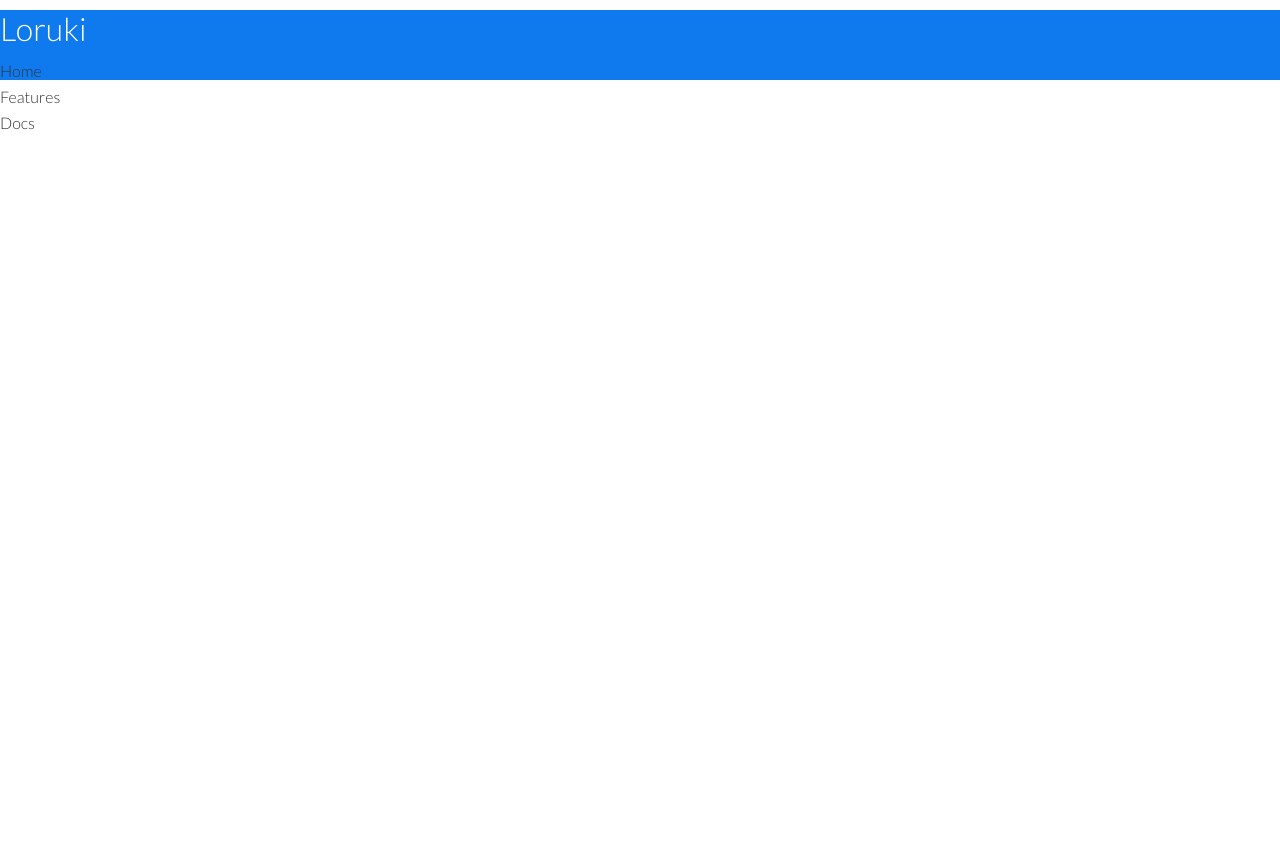
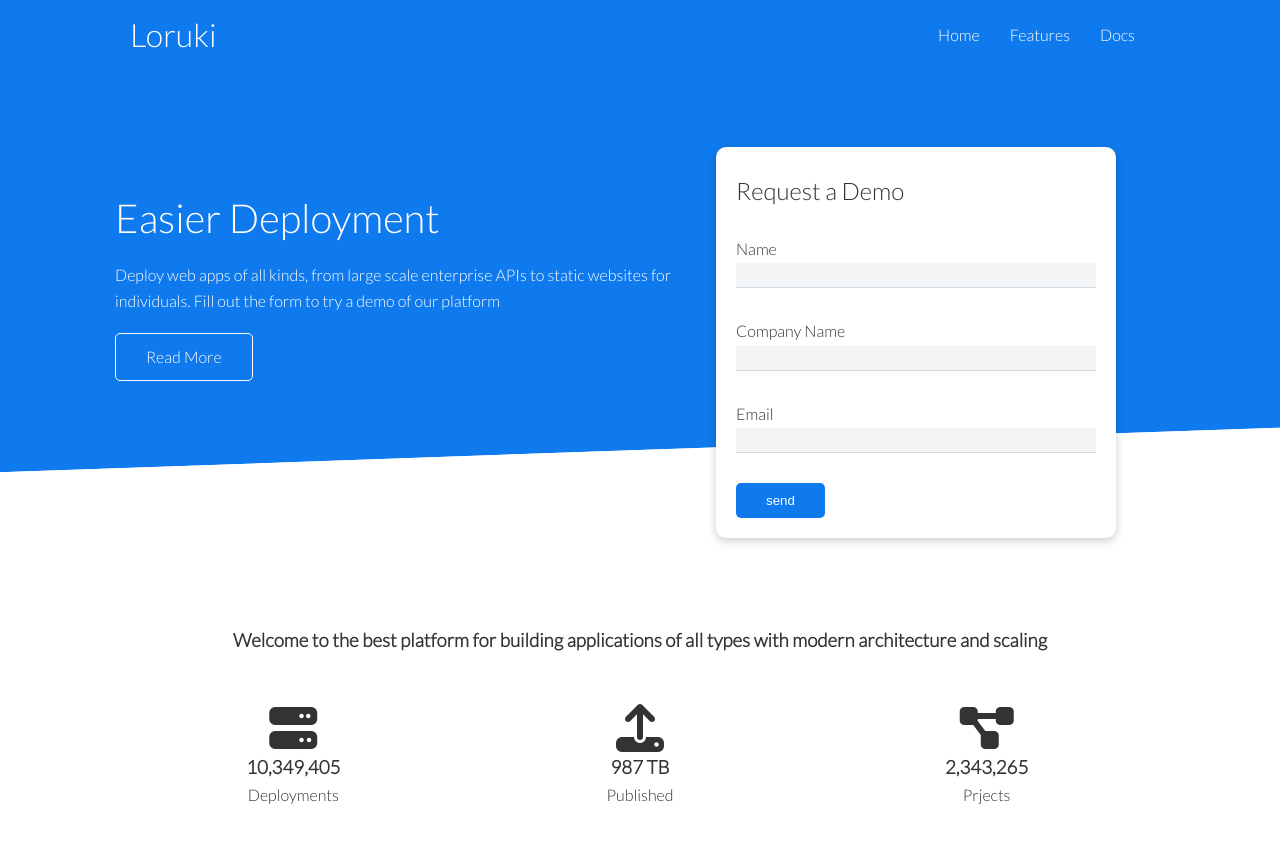
Before and after one commit to damaliboyd/web-design-tuts, a plain HTML site: page tut02/loruki-website/index.html in a window 1280 px wide. Before the commit the page ends 800 px from the top, so only its background shows below. Drawn offline with Linux system fonts and the light colour scheme.

Commit message:
Working through video @51:03

```diff
--- /dev/null
+++ b/tut02/loruki-website/css/_base.scss
@@ -0,0 +1,32 @@
+@import url('https://fonts.googleapis.com/css2?family=Lato:wght@300&family=Roboto:ital,wght@0,300;0,700;1,300;1,700&display=swap');
+
+* {
+    box-sizing: border-box;
+    padding: 0;
+    margin: 0;
+}
+
+body {
+    font-family: 'Lato', sans-serif;
+    color: #333;
+    line-height: 1.6;
+}
+
+ul {
+    list-style-type: none;
+}
+
+a {
+    text-decoration: none;
+    color: #333;
+}
+
+h1,h2 {
+    font-weight: 300;
+    line-height: 1.2;
+    margin: 10px 0;
+}
+
+img{
+    width: 100%;
+}
--- /dev/null
+++ b/tut02/loruki-website/css/_components.scss
@@ -0,0 +1,95 @@
+/* Navbar */
+.navbar {
+    background-color: $primary-color;
+    color: $primary-text;
+    height: 70px;
+
+    .flex {
+        justify-content: space-between;
+    }
+
+    ul{
+        display:flex;
+    }
+
+    a {
+        color:white;
+        padding: 10px;
+        margin: 0 5px;
+
+        &:hover{
+            border-bottom: 2px $primary-text solid;
+        }
+
+    }
+}
+
+/* Showcase */
+.showcase{
+    height: 425px;
+    background-color: $primary-color;
+    color: $primary-text;
+    position: relative;
+
+    &::before, &::after{
+        content: '';
+        position: absolute;
+        height: 115px;
+        bottom: -70px;
+        right: 0;
+        left: 0;
+        background-color: white;
+        transform: skewY(-2deg);
+        -webkit-transform: skewY(-2deg);
+        -moz-transform: skewY(-2deg);
+        -ms-transform: skewY(-2deg);
+
+    }
+
+    h1 {
+        font-size: 40px;
+    }
+
+    p{
+        margin: 20px 0;
+    }
+
+    .grid{
+        grid-template-columns: 55% 45%;
+        gap: 30px;
+        overflow: visible;
+    }
+}
+
+.showcase-form {
+    position: relative;
+    top: 60px;
+    width: 400px;
+    z-index: 100;
+
+    .form-control{
+        margin: 30px 0;
+    }
+
+    label{
+        font-size: 16px;
+    }
+
+    input[type="text"], input[type="email"]{
+        border: none;
+        background: rgba(180, 190, 203, .15);
+        border-bottom: 1px solid rgba(180, 190, 203, .5);
+        width: 100%;
+        padding: 3px;
+        font-size: 16px;
+
+        &:focus{
+            outline:none;
+        }
+    }
+}
+
+/* Stats */
+.stats{
+    padding-top:115px;
+}
--- /dev/null
+++ b/tut02/loruki-website/css/_utilities.scss
@@ -0,0 +1,125 @@
+/* Utilities*/
+.container{
+    max-width: 1100px;
+    margin: 0 auto;
+    overflow: auto;
+    padding: 0 40px;
+}
+
+.flex{
+    display: flex;
+    justify-content: center;
+    align-items: center;
+    height: 100%;
+}
+
+.grid {
+    display:grid;
+    grid-template-columns: repeat(2, 1fr);
+    gap: 20px;
+    justify-content: center;
+    align-items: center;
+    height: 100%;
+}
+
+.grid-3{
+    grid-template-columns: repeat(3, 1fr);
+}
+
+.card {
+    color: #333;
+    background-color: #fff;
+    border-radius: 10px;
+    box-shadow: 0 3px 10px rgba(0,0,0,0.2);
+    padding: 20px;
+    margin: 10px;
+}
+
+.btn {
+    display:inline-block;
+    padding:10px 30px;
+    cursor: pointer;
+    background: $primary-color;
+    color: #fff;
+    border:  none;
+    border-radius: 5px;
+
+    &:hover{
+        transform: scale(.98);
+    }
+}
+
+.btn-outline{
+    background-color: transparent;
+    border: 1px white solid;
+}
+
+.text-center{
+    text-align: center;
+}
+
+/* Margins */
+.m-1{
+    margin: 1rem;
+}
+.m-2{
+    margin: 1.5rem;
+}
+.m-3{
+    margin: 2rem;
+}
+.m-4{
+    margin: 3rem;
+}
+.m-5{
+    margin: 4rem;
+}
+
+.my-1{
+    margin: 1rem 0;
+}
+.my-2{
+    margin: 1.5rem 0;
+}
+.my-3{
+    margin: 2rem 0;
+}
+.my-4{
+    margin: 3rem 0;
+}
+.my-5{
+    margin: 4rem 0;
+}
+
+/* Padding */
+.p-1{
+    padding: 1rem;
+}
+.p-2{
+    padding: 1.5rem;
+}
+.p-3{
+    padding: 2rem;
+}
+.p-4{
+    padding: 3rem;
+}
+.p-5{
+    padding: 4rem;
+}
+
+.py-1{
+    padding: 1rem 0;
+}
+.py-2{
+    padding: 1.5rem 0;
+}
+.py-3{
+    padding: 2rem 0;
+}
+.py-4{
+    padding: 3rem 0;
+}
+.py-5{
+    padding: 4rem 0;
+}
--- /dev/null
+++ b/tut02/loruki-website/css/_variables.scss
@@ -0,0 +1,2 @@
+$primary-color: #0f7aed;
+$primary-text: #fff;
--- a/tut02/loruki-website/css/main.scss
+++ b/tut02/loruki-website/css/main.scss
@@ -1,38 +1,4 @@
-@import url('https://fonts.googleapis.com/css2?family=Lato:wght@300&family=Roboto:ital,wght@0,300;0,700;1,300;1,700&display=swap');
-
-* {
-    box-sizing: border-box;
-    padding: 0;
-    margin: 0;
-}
-
-body {
-    font-family: 'Lato', sans-serif;
-    color: #333;
-    line-height: 1.6;
-}
-
-ul {
-    list-style-type: none;
-}
-
-a {
-    text-decoration: none;
-    color: #333;
-}
-
-h1,h2 {
-    font-weight: 300;
-    line-height: 1.2;
-    margin: 10px 0;
-}
-
-img{
-    width: 100%
-}
-
-.navbar {
-    background-color: #0f7aed;
-    color: #fff;
-    height: 70px;
-}
+@import 'variables';
+@import 'utilities';
+@import 'base';
+@import 'components';
--- a/tut02/loruki-website/index.html
+++ b/tut02/loruki-website/index.html
@@ -11,7 +11,7 @@
 <body>
     <!-- Navbar -->
     <div class="navbar">
-        <div class="container">
+        <div class="container flex">
             <h1 class="logo">Loruki</h1>
             <nav>
                 <ul>
@@ -22,5 +22,58 @@
             </nav>
         </div>
     </div>
+    <section class="showcase">
+        <div class="container grid">
+            <div class="showcase-text">
+                <h1>Easier Deployment</h1>
+                <p>Deploy web apps of all kinds, from large scale enterprise APIs to static websites for individuals. Fill out the form to try a demo of our platform</p>
+                <a href="features.html" class="btn btn-outline">Read More</a>
+            </div>
+            <div class="showcase-form card">
+                <h2>Request a Demo</h2>
+                <form>
+                    <div class="form-control">
+                        <label for="name">Name</label>
+                        <input type="text" name="name" id="name"  required>
+                    </div>
+                    <div class="form-control">
+                        <label for="company">Company Name</label>
+                        <input type="text" name="company" id="company" required>
+                    </div>
+                    <div class="form-control">
+                        <label for="email">Email</label>
+                        <input type="email" name="email" id="email" required>
+                    </div>
+                    <input type="submit" value="send" class="btn btn-primary">
+                </form>
+            </div>
+        </div>
+    </section>
+
+    <section class="stats">
+        <div class="container">
+            <h3 class="stats-heading text-center my-1">
+                Welcome to the best platform for building applications of all types with modern architecture and scaling
+            </h3>
+
+            <div class="grid grid-3 text-center my-4">
+                <div>
+                    <i class="fas fa-server fa-3x"></i>
+                    <h3>10,349,405</h3>
+                    <p class="text-secondary">Deployments</p>
+                </div>
+                <div>
+                    <i class="fas fa-upload fa-3x"></i>
+                    <h3>987 TB</h3>
+                    <p class="text-secondary">Published</p>
+                </div>
+                <div>
+                    <i class="fas fa-project-diagram fa-3x"></i>
+                    <h3>2,343,265</h3>
+                    <p class="text-secondary">Prjects</p>
+                </div>
+            </div>
+        </div>
+    </section>
 </body>
 </html>
```
Also changed, not shown: tut02/loruki-website/css/main.css, 1 other file.
